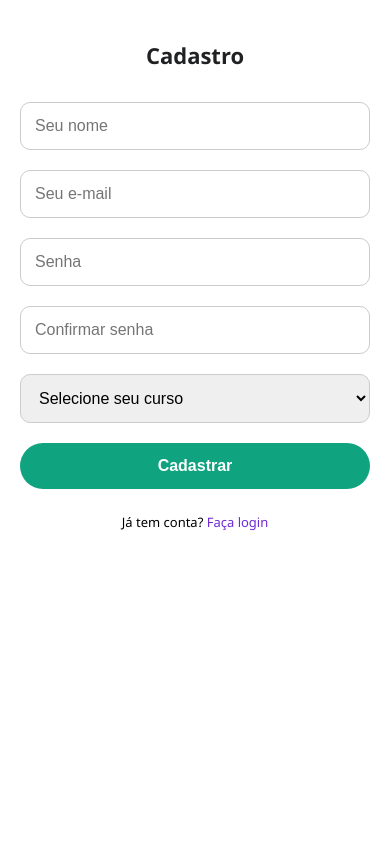
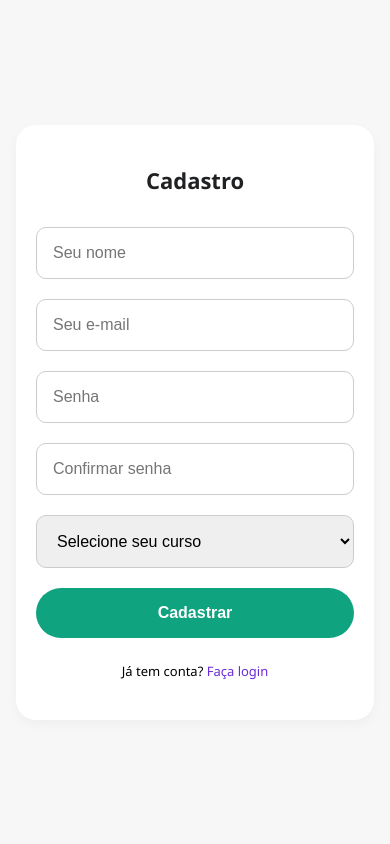
Before and after one commit to qazando/votacao-qazando, a PHP site: page /cadastro.php in a window 390 px wide. Run offline with PHP 8.4, Linux system fonts and the light colour scheme.

Commit message:
Adicionando teste

```diff
--- a/cadastro.css
+++ b/cadastro.css
@@ -18,14 +18,13 @@
 }
 
 .auth-container {
+  background: white;
   width: 100%;
-    max-width: 440px;
-    background-color: white;
+  max-width: 450px;
   padding: 48px 32px;
   border-radius: 20px;
   box-shadow: 0 8px 16px rgba(0, 0, 0, 0.06);
   text-align: center;
-    border-left: 6px solid #10a37f; /* destaque do cadastro */
 }
 
 .auth-container h1 {
@@ -53,9 +52,9 @@
   background-color: #10a37f;
   color: white;
   border: none;
-    border-radius: 999px;
   padding: 16px;
   font-size: 16px;
+  border-radius: 999px;
   cursor: pointer;
   font-weight: bold;
   transition: background-color 0.2s ease;
@@ -79,33 +78,38 @@
   text-decoration: underline;
 }
 
+.alerta-sucesso {
+  background-color: #d1fae5;
+  color: #065f46;
+  border: 1px solid #10b981;
+  padding: 12px;
+  border-radius: 8px;
+  margin-bottom: 20px;
+  text-align: center;
+  font-size: 15px;
+  width: 100%;
+}
+
 /* Responsivo para mobile */
 @media (max-width: 480px) {
-    body {
-      padding: 0;
+  .auth-container {
+    width: 100%;
+    padding: 40px 20px;
+    border-radius: 20px;
+    box-shadow: 0 4px 12px rgba(0, 0, 0, 0.04);
   }
 
-    .auth-container {
-      width: 100%;
-      max-width: none;
-      min-height: 100vh;
-      border-radius: 0;
-      border-left: none;
-      box-shadow: none;
-      padding: 40px 20px;
+  .auth-form input,
+  .auth-form select,
+  .auth-form button {
+    font-size: 16px;
+    padding: 16px;
   }
 
   .auth-container h1 {
     font-size: 22px;
   }
 
-    .auth-form input,
-    .auth-form select,
-    .auth-form button {
-      font-size: 16px;
-      padding: 14px;
-    }
-
   .auth-link {
     font-size: 13px;
   }
--- a/cadastro.php
+++ b/cadastro.php
@@ -4,7 +4,8 @@
     <meta charset="UTF-8">
     <meta name="viewport" content="width=device-width, initial-scale=1.0">
     <title>Cadastro - Qazando</title>
-    <link rel="stylesheet" href="cadastro.css">
+    <link rel="stylesheet" href="cadastro.css?v=2">
+
 </head>
 <body>
     <div class="auth-container">
--- a/conexao.php
+++ b/conexao.php
@@ -1,4 +1,9 @@
 <?php
+
+
+if (!defined('APP_ACESSO')) {
+    exit('Acesso negado.');
+}
 $host = 'localhost';
 $usuario = 'root';
 $senha = '123456'; // padrão do XAMPP
```
Lines whose indentation alone changed are shown as unchanged.
